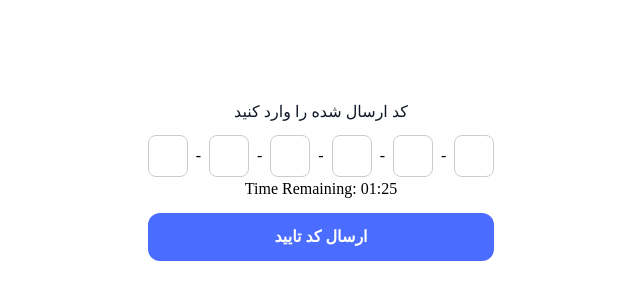
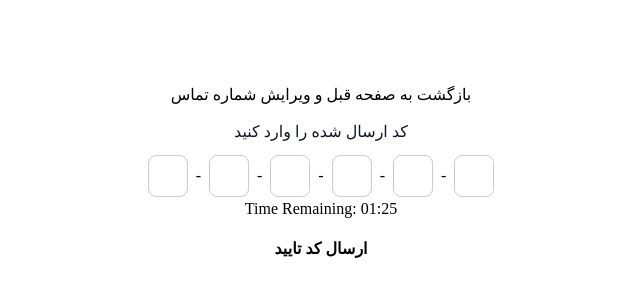
Before and after one commit to mary9978/freelancer-app, a React (Vite) app: page /auth in a window 1280 px wide. Shown: the part 268-568 px from the top of the page, without its empty margins (319-959 px from the left). Built offline with nearby package versions, Linux system fonts and the light colour scheme.

Commit message:
create send otp after a minutes - part 2

```diff
--- a/src/features/authentication/CheckOTPForm.jsx
+++ b/src/features/authentication/CheckOTPForm.jsx
@@ -3,7 +3,7 @@ import {useState,useEffect} from 'react'
 import OtpInput from 'react-otp-input';
 import { toast } from 'react-hot-toast';
 import { checkOTP } from '../../services/authServices';
-import { useNavigate ,Link} from 'react-router-dom';
+import { useNavigate } from 'react-router-dom';
 function CheckOTPForm({phoneNumber,setStep}) {
   const [otp, setOtp] = useState('');
   const navigate = useNavigate();
@@ -50,6 +50,9 @@ function CheckOTPForm({phoneNumber,setStep}) {
   return (
     <>
       <div className="mt-8">
+        <button onClick={setStep(1)}>
+          بازگشت به صفحه قبل و ویرایش شماره تماس{" "}
+        </button>
         <h2 className="font-vazir font-medium text-secondary-900 my-3">
           کد ارسال شده را وارد کنید{" "}
         </h2>
@@ -74,10 +77,10 @@ function CheckOTPForm({phoneNumber,setStep}) {
               {second < 10 ? `0${second}` : second}
             </p>
           ) : (
-            <button onClick={setStep(1)}>ارسال دوباره کد تایید </button>
+            <button onClick={checkOTPHandler}>ارسال دوباره کد تایید </button>
           )}
 
-          <button className="btn btn--primary w-full my-3">
+          <button className="btn btn--prim0ary w-full my-3">
             ارسال کد تایید{" "}
           </button>
         </form>
```
